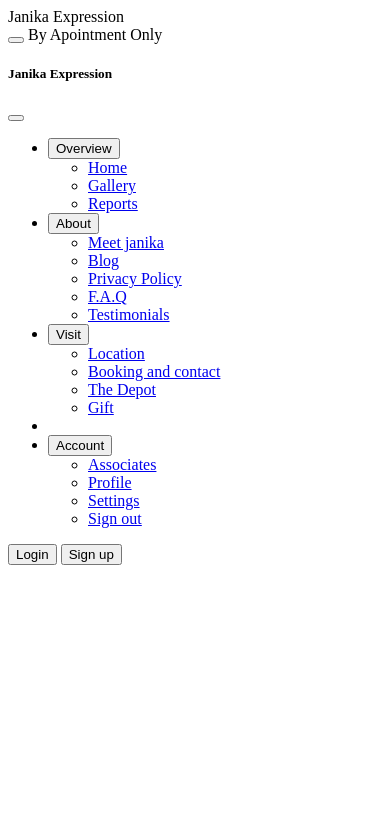
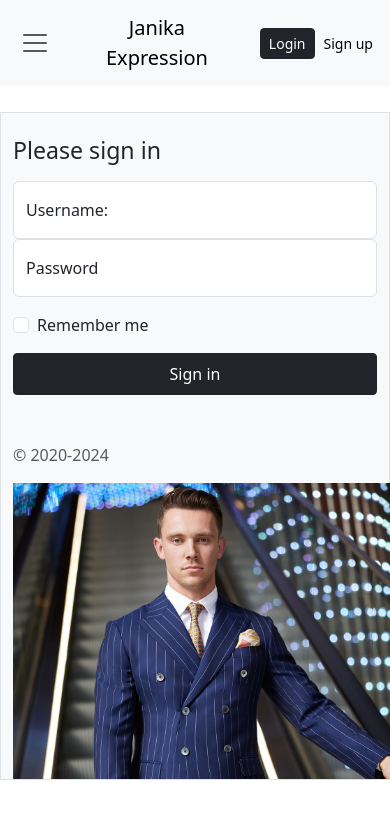
Before and after one commit to NnamTechWave/JanikaExpressions, a Flask app: page /login in a window 390 px wide. Shown: the top 819 px of the page. Run offline with Flask 3, Linux system fonts and the light colour scheme; some libraries are stand-ins or nearby versions.

Commit message:
Added a section for a responsive input,label,text,button and image for form

```diff
--- a/templates/login.html
+++ b/templates/login.html
@@ -4,6 +4,11 @@
     <meta charset="UTF-8">
     <meta name="viewport" content="width=device-width, initial-scale=1.0">
     <title>Document</title>
+    <!-- Css cdn -->
+    <link rel="stylesheet" href="/static/style.css">
+    <!-- Bootstrap cdn -->
+    <link href="https://cdn.jsdelivr.net/npm/bootstrap@5.3.3/dist/css/bootstrap.min.css" rel="stylesheet" integrity="sha384-QWTKZyjpPEjISv5WaRU9OFeRpok6YctnYmDr5pNlyT2bRjXh0JMhjY6hW+ALEwIH" crossorigin="anonymous">
+    <link rel="stylesheet" href="https://cdn.jsdelivr.net/npm/bootstrap-icons@1.11.3/font/bootstrap-icons.min.css">
 </head>
 <body>
     <!-- Navbar -->
@@ -109,6 +114,40 @@
               <path d="M8 12a4 4 0 1 0 0-8 4 4 0 0 0 0 8zM8 0a.5.5 0 0 1 .5.5v2a.5.5 0 0 1-1 0v-2A.5.5 0 0 1 8 0zm0 13a.5.5 0 0 1 .5.5v2a.5.5 0 0 1-1 0v-2A.5.5 0 0 1 8 13zm8-5a.5.5 0 0 1-.5.5h-2a.5.5 0 0 1 0-1h2a.5.5 0 0 1 .5.5zM3 8a.5.5 0 0 1-.5.5h-2a.5.5 0 0 1 0-1h2A.5.5 0 0 1 3 8zm10.657-5.657a.5.5 0 0 1 0 .707l-1.414 1.415a.5.5 0 1 1-.707-.708l1.414-1.414a.5.5 0 0 1 .707 0zm-9.193 9.193a.5.5 0 0 1 0 .707L3.05 13.657a.5.5 0 0 1-.707-.707l1.414-1.414a.5.5 0 0 1 .707 0zm9.193 2.121a.5.5 0 0 1-.707 0l-1.414-1.414a.5.5 0 0 1 .707-.707l1.414 1.414a.5.5 0 0 1 0 .707zM4.464 4.465a.5.5 0 0 1-.707 0L2.343 3.05a.5.5 0 1 1 .707-.707l1.414 1.414a.5.5 0 0 1 0 .708z"/>
             </symbol>
         </svg>
+        <section>
+            <div class="container" style="margin-top: 7rem;">
+                <div class="row border bg-light">
+                    <div class="col-lg-6 col-12">
+                        <div class="form-signin w-100 m-auto mt-4">
+                            <form action="/login" method="POST">
+                                <h1 class="h3 mb-3 fw-normal">Please sign in</h1>
+                                <div class="form-floating">
+                                    <input type="text" class="form-control" id="floatingUsername"  placeholder="name@example.com" name="username" required>
+                                    <label for="floatingUsername">Username:</label>
+                                </div>
+                                <div class="form-floating">
+                                  <input type="password" class="form-control" id="floatingPassword"  placeholder="name@example.com" name="password">
+                                  <label for="floatingPassword">Password</label>
+                                </div>
+                                <div class="form-check text-start my-3">
+                                  <input class="form-check-input" type="checkbox" value="remember-me" id="flexCheckDefault">
+                                  <label class="form-check-label" for="flexCheckDefault">
+                                    Remember me
+                                  </label>
+                                </div>
+                                <button class="btn btn-dark w-100 py-2 rounded-1" type="submit">Sign in</button>
+                                <p class="mt-5 mb-3 text-body-secondary">&copy; 2020-2024</p>
+                            </form>
+                        </div>
+                    </div>
+                    <div class="col-lg-6 col-12 hid-img">
+                        <div style="overflow: hidden; margin-right: -13px;">
+                            <img src="/static/images/bespoke-suits-intro.jpg" class="img-fluid" alt="">
+                        </div>
+                    </div>
+                </div>
+            </div>
+        </section>
     </main>
 </body>
 </html>
```
